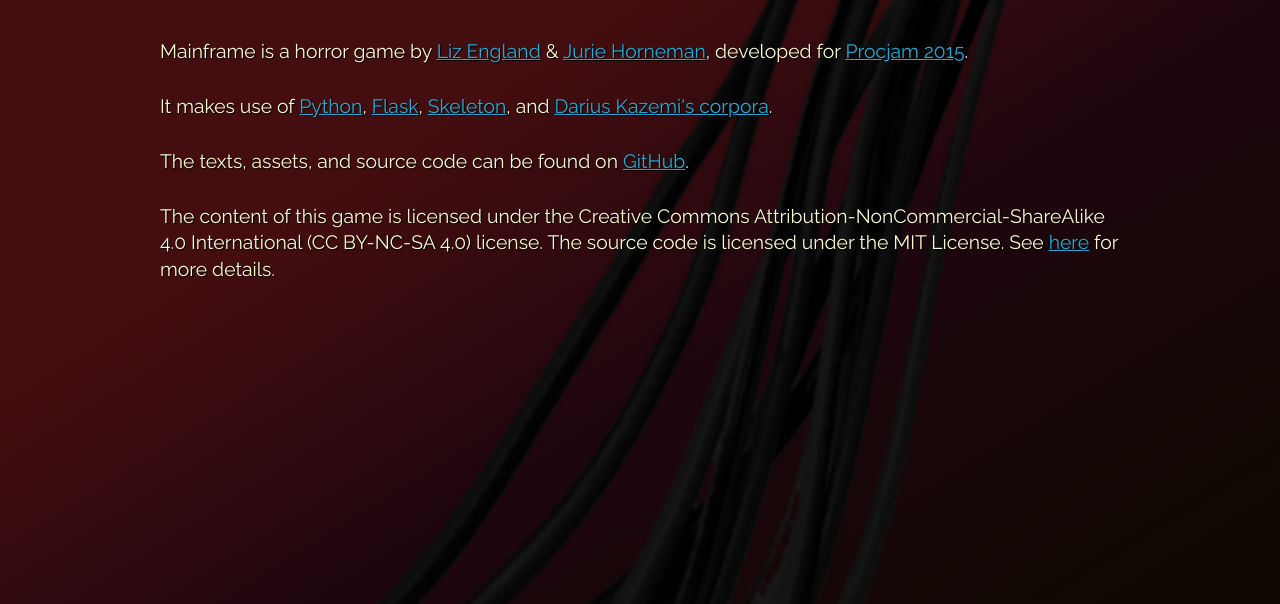
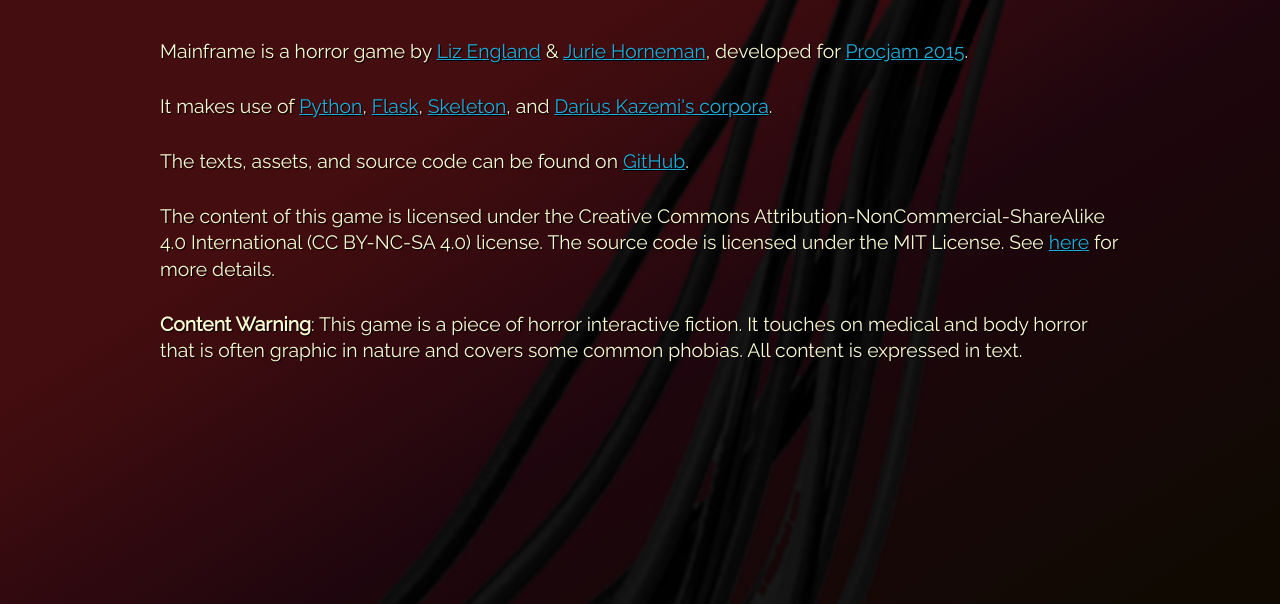
Before and after one commit to jhorneman/procjam15, a Python web app: template main/templates/about.html in a window 1280 px wide. Shown: the top 604 px of the page. Run offline with Jinja, Linux system fonts and the light colour scheme; the template is opened without the code that fills it, so the values that code supplies are empty.

Commit message:
added content warning to about

```diff
--- a/main/templates/about.html
+++ b/main/templates/about.html
@@ -5,5 +5,6 @@
 <p>It makes use of <a href="https://www.python.org" target="_blank">Python</a>, <a href="http://flask.pocoo.org" target="_blank">Flask</a>, <a href="http://getskeleton.com" target="_blank">Skeleton</a>, and <a href="https://github.com/dariusk/corpora" target="_blank">Darius Kazemi's corpora</a>.</p>
 <p>The texts, assets, and source code can be found on  <a href="https://github.com/jhorneman/procjam15"target="_blank">GitHub</a>.</p>
 <p>The content of this game is licensed under the Creative Commons Attribution-NonCommercial-ShareAlike 4.0 International (CC BY-NC-SA 4.0) license. The source code is licensed under the MIT License. See <a href="https://github.com/jhorneman/procjam15/blob/master/LICENSE" target="_blank">here</a> for more details.</p>
+<p><b>Content Warning</b>: This game is a piece of horror interactive fiction. It touches on medical and body horror that is often graphic in nature and covers some common phobias. All content is expressed in text.</p>
 </section>
 {% endblock %}
```
